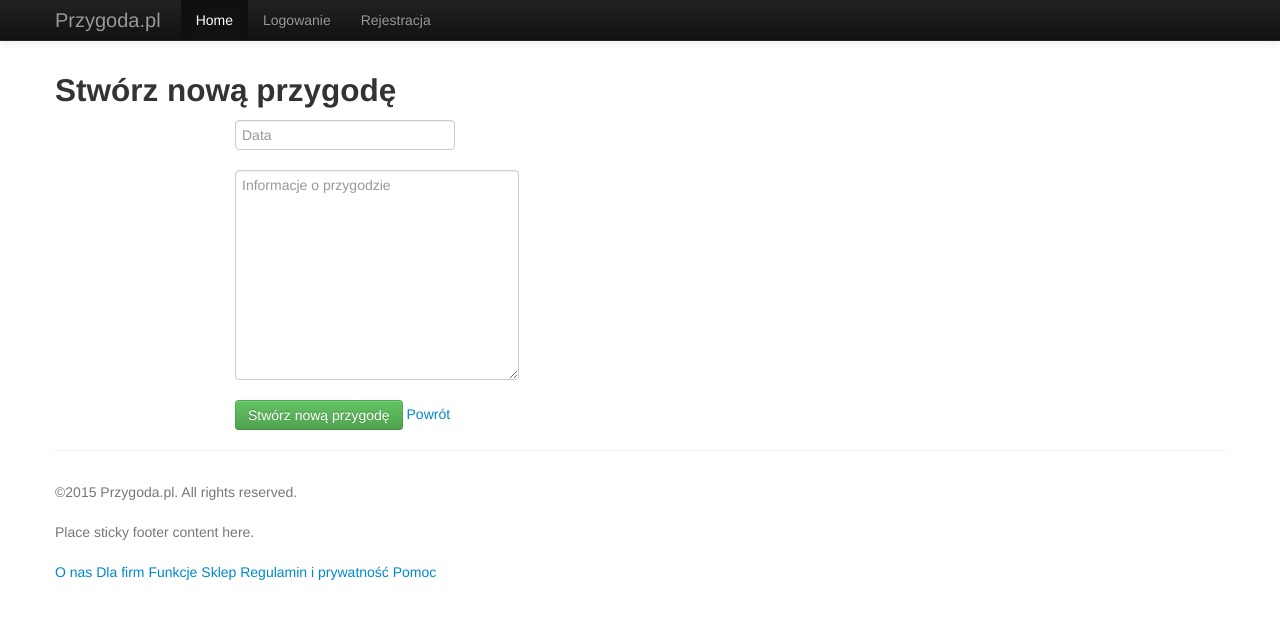
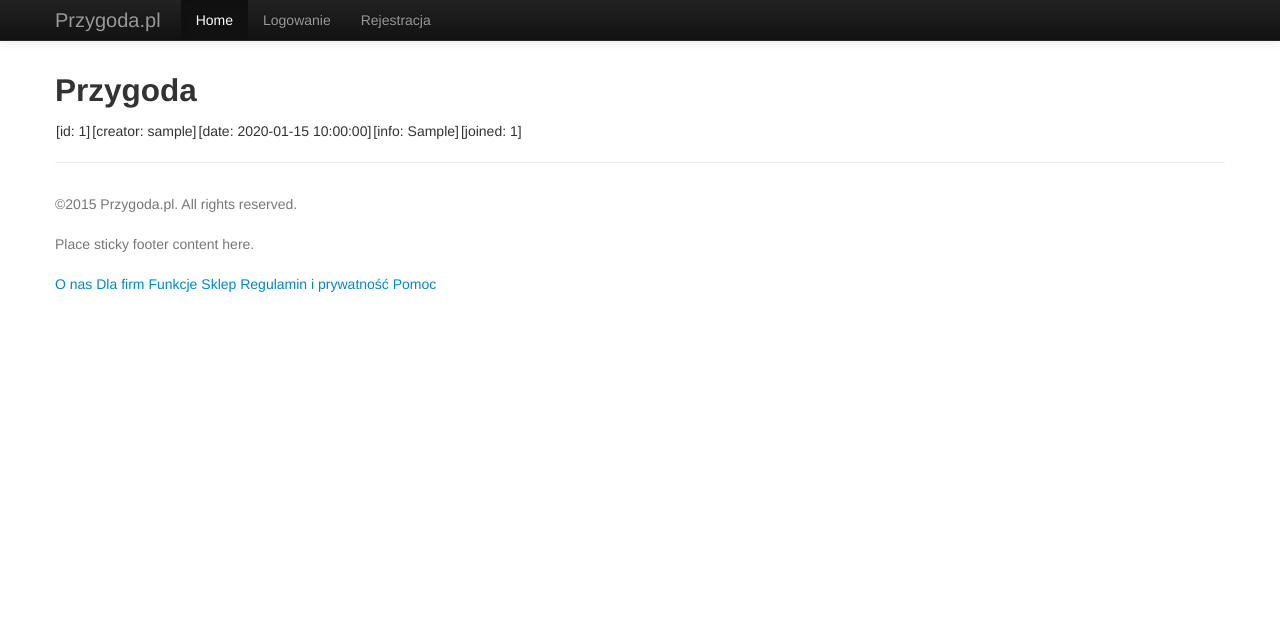
Before and after one commit to VirrageS/Przygoda, a Flask app: page /adventures/1 in a window 1280 px wide. Shown: the top 619 px of the page. Run offline with Flask 2, Linux system fonts and the light colour scheme; tables that the repository leaves empty hold one stand-in row (values such as "Sample post"); parts of the project's set-up code (start-up, migrations or seed data) failed here and were passed over; some libraries are stand-ins or nearby versions.

Commit message:
Dodana postrona show_adventure

```diff
--- a/app/adventures/views.py
+++ b/app/adventures/views.py
@@ -5,6 +5,7 @@ from flask.ext.login import LoginManager, login_user, logout_user, current_user,
 from app import db
 from app.adventures.models import Adventure, AdventureParticipant
 from app.adventures.forms import NewForm
+from app.users.models import User
 
 mod = Blueprint('adventures', __name__, url_prefix='/adventures')
 
@@ -42,7 +43,20 @@ def adventure_show(adventure_id):
 	if adventure_id >= 10000:
 		return redirect(url_for('simple_page.index'))
 
-	return render_template('adventures/show.html', adventure_id=adventure_id)
+	final_adventure = {}
+
+	# get adventure and creator of it
+	adventure = Adventure.query.filter_by(id=adventure_id).first()
+	user = User.query.filter_by(id=adventure.user_id).first()
+
+	# get joined participants
+	joined = AdventureParticipant.query.filter_by(adventure_id=adventure.id).all()
+
+	# check if creator exists
+	if user is not None:
+		final_adventure = {'id': adventure.id, 'username': user.username, 'date': adventure.date, 'info': adventure.info, 'joined': len(joined)}
+
+	return render_template('adventures/show.html', adventure=final_adventure)
 
 @mod.route('/join/<int:adventure_id>')
 @login_required
--- a/app/templates/adventures/show.html
+++ b/app/templates/adventures/show.html
@@ -1,25 +1,14 @@
 {% extends "layout.html" %}
 {% block body %}
-<form action="" method=post class="form-horizontal">
-	<h2>Stwórz nową przygodę</h2>
+<h2>Przygoda</h2>
 
-	<div class="control-group">
-		<div class="controls">
-		 	<input type="text" name="info" placeholder="Data" required value="{{ request.form.info }}">
-		</div>
-	</div>
-
-	<div class="control-group">
-		<div class="controls">
-			<textarea name="info" rows=10 class="input-xlarge" placeholder="Informacje o przygodzie" required>{{ request.form.info }}</textarea>
-		</div>
-	</div>
-
-	<div class="control-group">
-		<div class="controls">
-		  <button type="submit" class="btn btn-success">Stwórz nową przygodę</button>
-		  <a href="{{ url_for('simple_page.index') }}">Powrót</a>
-		</div>
-	</div>
-</form>
+<table>
+	<tr>
+		<td>[id: {{ adventure.id }}]</td>
+		<td>[creator: {{ adventure.username }}]</td>
+		<td>[date: {{ adventure.date }}]</td>
+		<td>[info: {{ adventure.info }}]</td>
+		<td>[joined: {{ adventure.joined }}]</td>
+	</tr>
+</table>
 {% endblock %}
```
Also changed, not shown: app/views.py (+7 -1 lines).
